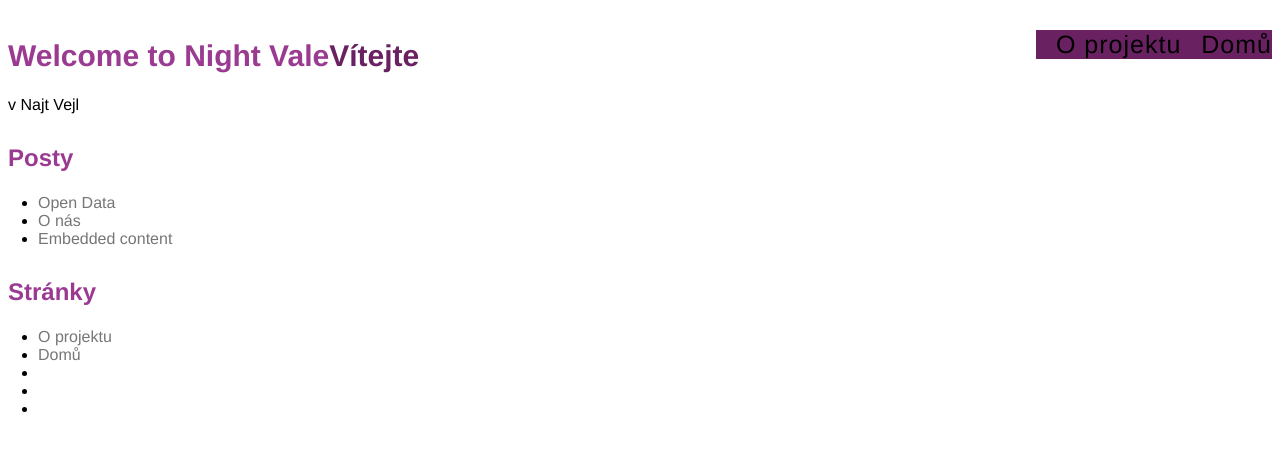
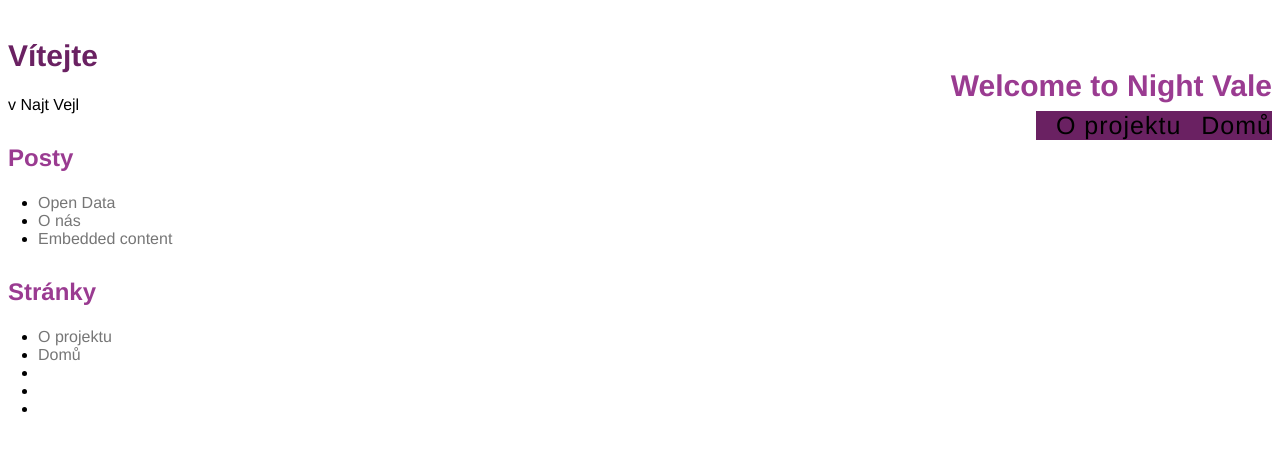
Before and after one commit to veromiknika/learn-jekyll, a Jekyll site: the page built from index.md, in a window 1280 px wide. Shown: the top 451 px of the page. Built offline with Jekyll 4.4.1, drawn with Linux system fonts in a browser that asks for light colours.

Commit message:
css_header

```diff
--- a/css/style.css
+++ b/css/style.css
@@ -43,6 +43,10 @@ h1, h2, h3, h4, h5, h6 {
   @include mobile {
     line-height: 1.4;
   }
+}
+
+header {
+    float: right;
 }
 
 h1 {
```
